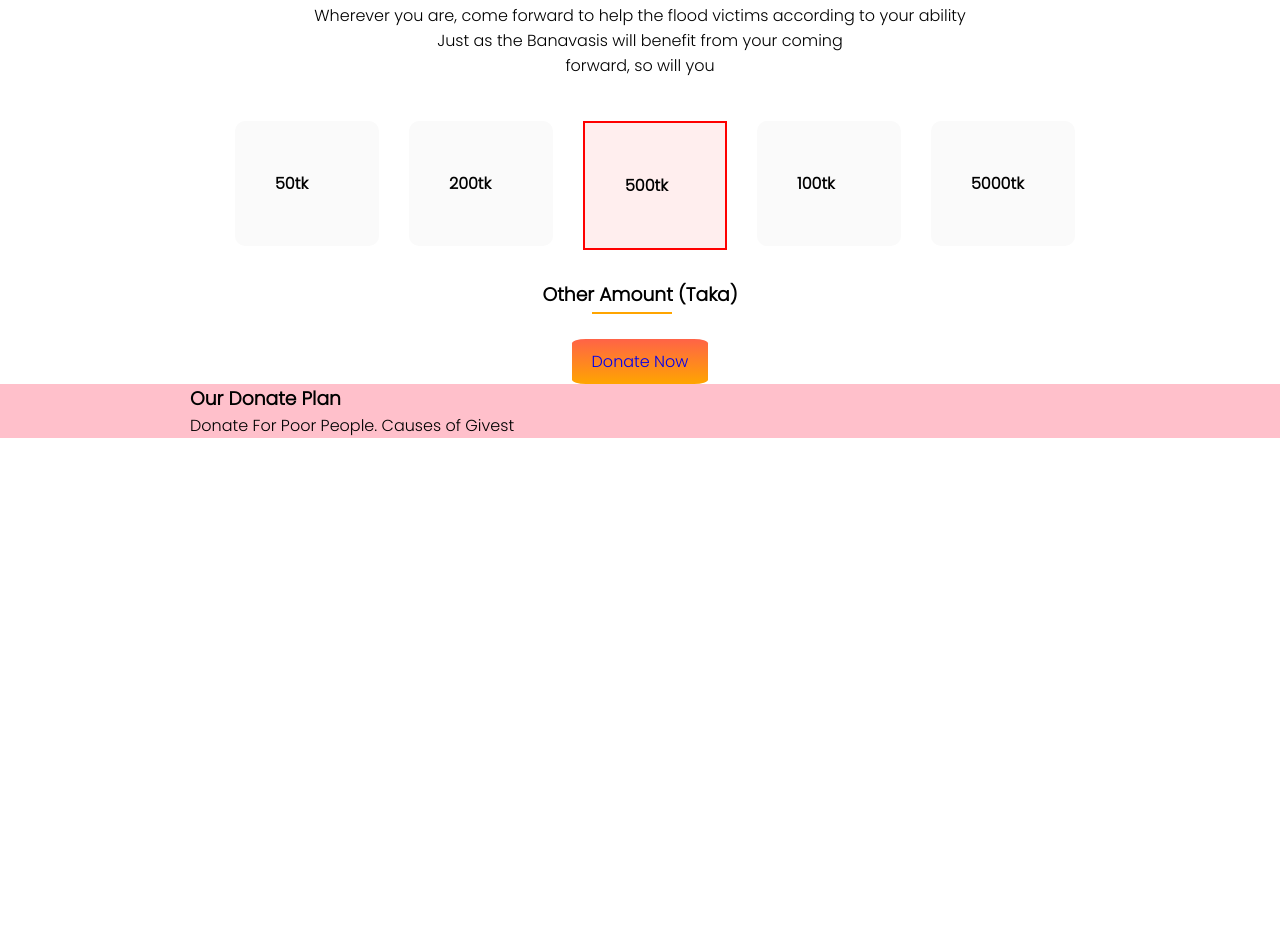
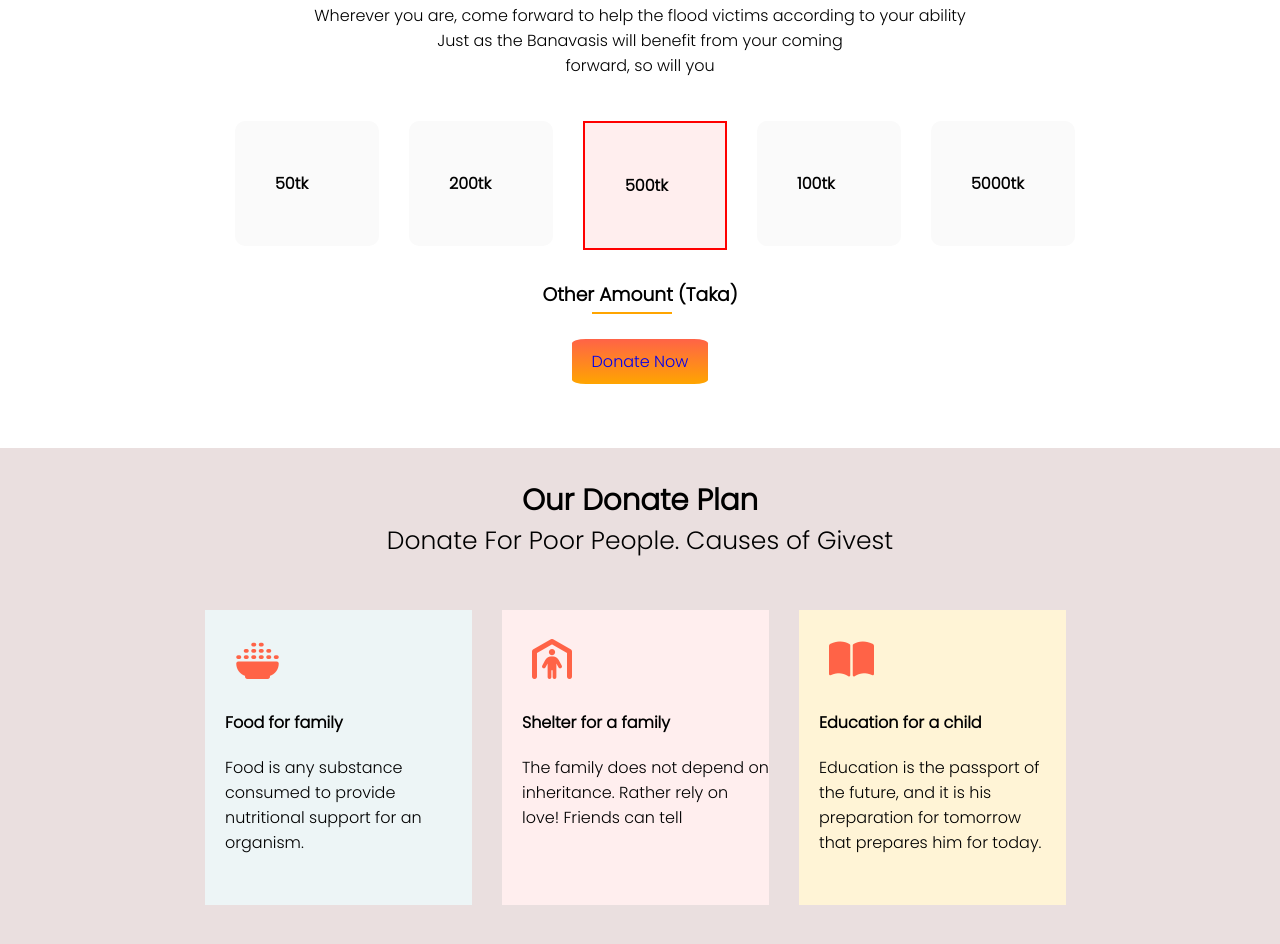
Before and after one commit to nurhossain01/project-practice, a plain HTML site: page index.html in a window 1280 px wide. Shown: the part 833-1777 px from the top of the page. Before the commit the page ends 1271 px from the top, so only its background shows below. Drawn offline with Linux system fonts and the light colour scheme.

Commit message:
furth changes

```diff
--- a/index.html
+++ b/index.html
@@ -9,7 +9,7 @@
   <link rel="preconnect" href="https://fonts.googleapis.com">
 <link rel="preconnect" href="https://fonts.gstatic.com" crossorigin>
 <link href="https://fonts.googleapis.com/css2?family=Poppins:wght@300&display=swap" rel="stylesheet">
-
+<link rel="stylesheet" href="font awasome all.min.css.css">
 <link rel="stylesheet" href="style.css">
 </head>
 <body>
@@ -87,12 +87,42 @@
       </div>
 
       <div class="col-33">
+       <div class="donate-area-01">
+        <div class="icon">
+          <i class="fa-solid fa-bowl-rice"></i>
+        </div>
         <div class="food">
+          <h4>Food for family</h4>
+          <p>Food is any substance consumed to provide nutritional support for an organism.</p>
+        </div>
+       </div>
+      </div>
+
+      <div class="col-33">
+        <div class="donate-area-02">
           <div class="icon">
-            <h4><i class="fa-solid fa-bowl-rice"></i></h4>
+            <i class="fa-solid fa-person-shelter"></i>
+          </div>
+          <div class="food">
+            <h4>Shelter for a family</h4>
+            <p>The family does not depend on inheritance. Rather rely on love! Friends can tell</p>
           </div>
         </div>
       </div>
+
+      <div class="col-33">
+        <div class="donate-area-03">
+          <div class="icon">
+            <i class="fa-solid fa-book-open"></i>
+          </div>
+          <div class="food">
+            <h4>Education for a child</h4>
+            <p>Education is the passport of the future, and it is his preparation for tomorrow that prepares him for today.</p>
+          </div>
+        </div>
+      </div>
+
+
     </div>
   </section>
 
--- a/style.css
+++ b/style.css
@@ -167,6 +167,44 @@ h1{
   width: 80px;
   background-color: orange;
 }
+
+/*--------03.thirt-commants---------*/
 #donate-plan{
-  background-color: pink;
+  background-color: rgb(234, 223, 223);
+  margin-top: 5%;
+  padding-bottom: 10%;
 }
+.plan-explore{
+  text-align: center;
+  padding-top: 30px;
+  font-size: 25px;
+}
+.plan-explore p{
+  padding-bottom: 50px;
+}
+.donate-area-01{
+  background-color: #EDF5F6;
+  padding: 20px 20px;
+}
+.donate-area-02{
+  background-color: #FFEEEE;
+  padding-top: 20px;
+  padding-left: 20px;
+  padding-bottom: 45px;
+}
+.donate-area-03{
+  background-color: #FFF4D6;
+  padding: 20px 20px;
+}
+.icon{
+  padding-left: 10px;
+  font-size: 40px;
+  color: tomato;
+}
+.food{
+  padding-top: 20px;
+}
+.food p{
+  padding-top: 20px;
+  padding-bottom: 30px;
+}
```
